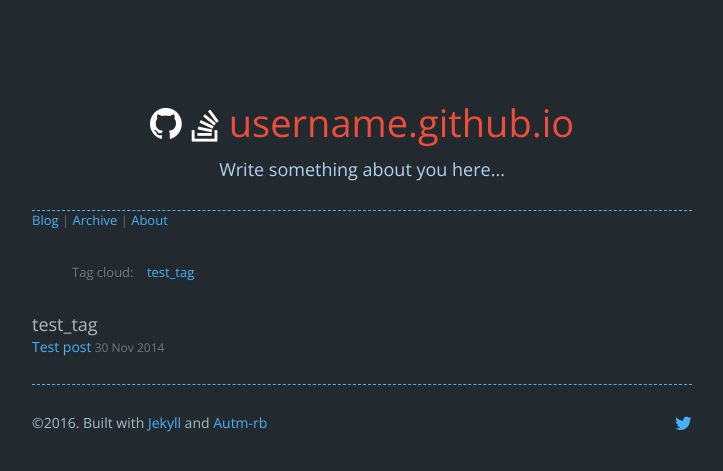
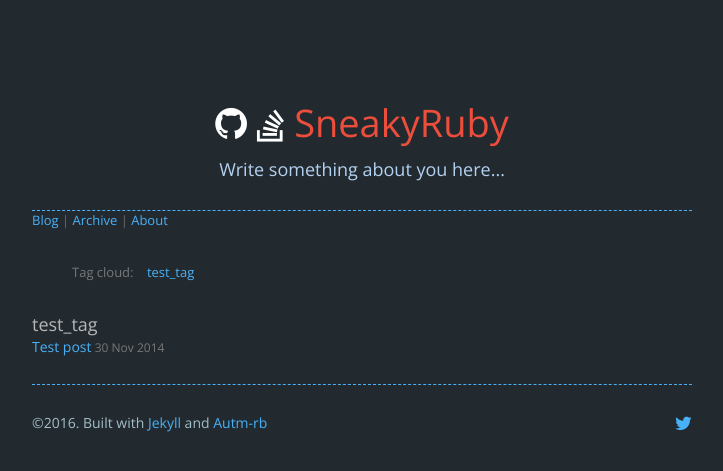
Before and after one commit to FelixFortis/sneakyruby.com, a Jekyll site: the page built from tags.html, in a window 1280 px wide. Shown: the top 471 px of the page, without its empty margins (278-1001 px from the left). Built offline with Jekyll 4.4.1, drawn with Linux system fonts in a browser that asks for light colours; nearby versions of some CDN libraries; comment, search, counter and statistics services are not loaded.

Commit message:
updated config

```diff
--- a/Gemfile
+++ b/Gemfile
@@ -3,4 +3,4 @@ source 'https://rubygems.org'
 gem 'jekyll'
 gem 'jekyll-sitemap'
 gem 'jekyll-paginate'
-gem 'capistrano'
+gem 'capistrano', '2.15.8'
--- a/_config.yml
+++ b/_config.yml
@@ -1,14 +1,14 @@
 baseurl: "" # The subpath of your site. Use "" if you're hosting a blog at the root level.
-url: "username.github.io" # the base hostname & protocol for your site.
-title: "username-blog"
+url: "sneakyruby.com" # the base hostname & protocol for your site.
+title: "Adam Wenham | Blog"
 
 paginate: 10 #articles per page
 paginate_path: /blog/page:num #makes pagination working
 
 #contacts
-git: "https://github.com/railsr"  #your github url here.
-stackoverflow: "http://stackoverflow.com/users/1231365/railsr" #Add your stackoverflow url here.
-twitter: "https://twitter.com/railsr7"  #Add your twitter url here.
+git: "https://github.com/FelixFortis"  #your github url here.
+stackoverflow: "http://stackoverflow.com/users/1613437/felixfortis" #Add your stackoverflow url here.
+twitter: "https://twitter.com/felixfortis64"  #Add your twitter url here.
 
 #disqus comment
 disqus:
--- a/_includes/title.html
+++ b/_includes/title.html
@@ -8,7 +8,7 @@
       <a id="so-ic" href="{{site.stackoverflow}}"><i class="fa fa-stack-overflow"></i></a>
     {% endunless %}
 
-    <a id="sitename" href="{{site.baseurl}}">username.github.io</a>
+    <a id="sitename" href="{{site.baseurl}}">SneakyRuby</a>
   </h1>
 
   <!-- Add something about you in p tag-->
```
Also changed, not shown: about.html (deleted, +0 -14 lines), README.md, 1 other file.
